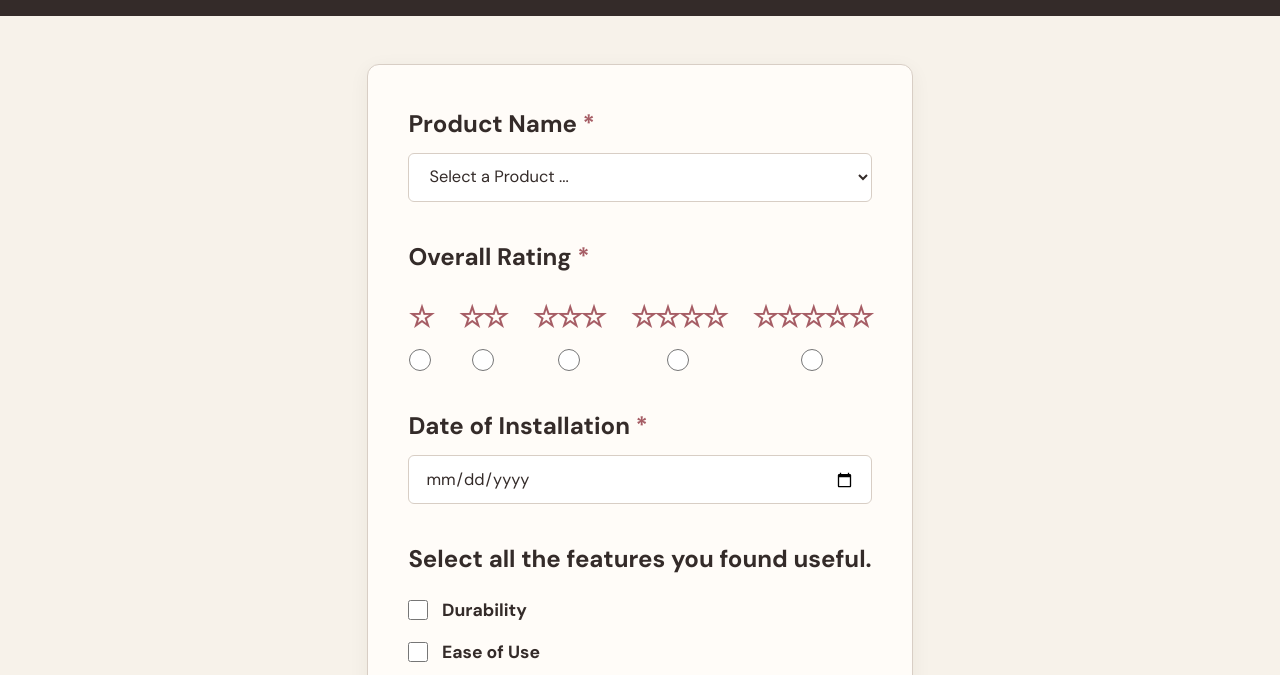
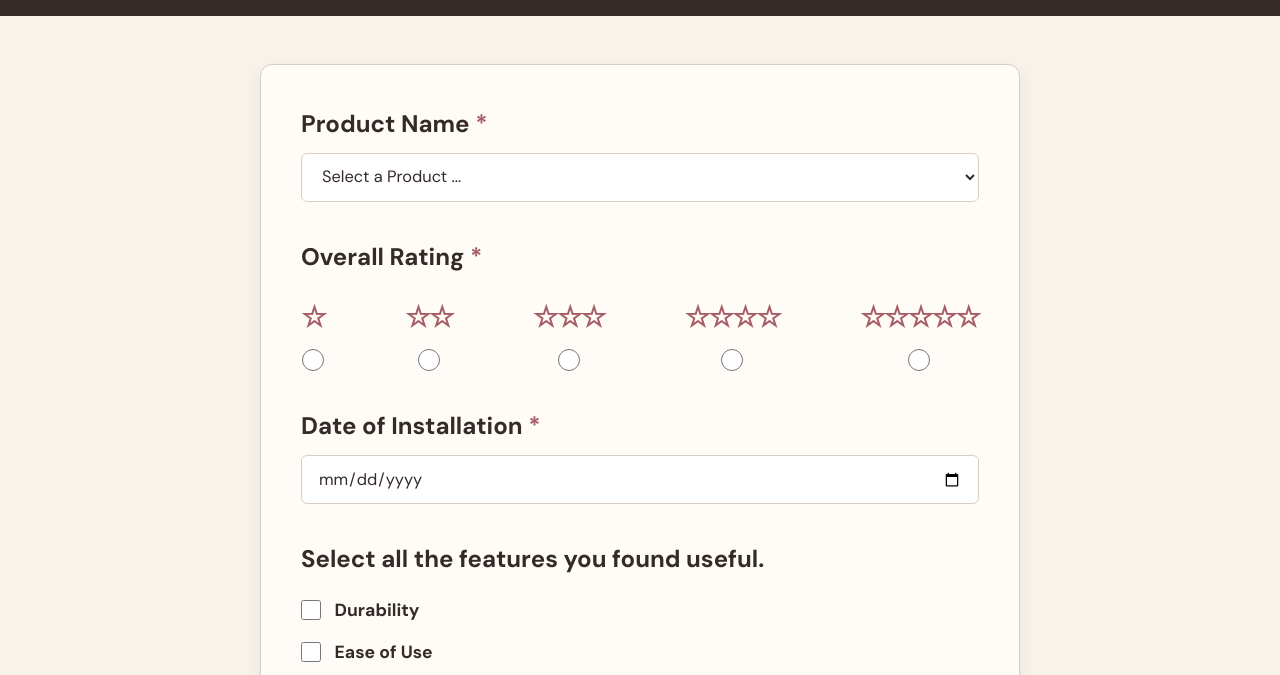
Before and after one commit to ElenaWell/wdd131, a plain HTML site: page form.html in a window 1280 px wide. Shown: the part 125-800 px from the top of the page. Drawn offline with Linux system fonts and the light colour scheme.

Commit message:
Fixed viewport problem

```diff
--- a/styles/form.css
+++ b/styles/form.css
@@ -55,7 +55,9 @@ header h1 {
 */
 
 main {
+    width: 100%;
     max-width: 800px;
+    min-width: 0;
     margin: 2.5rem auto;
     padding: 0 1.25rem;
     flex: 1;
@@ -152,6 +154,7 @@ textarea:focus {
 
 .rating-options {
     display: flex;
+    flex-wrap: wrap;
     justify-content: space-between;
     align-items: center;
     gap: 0.5rem;
```
